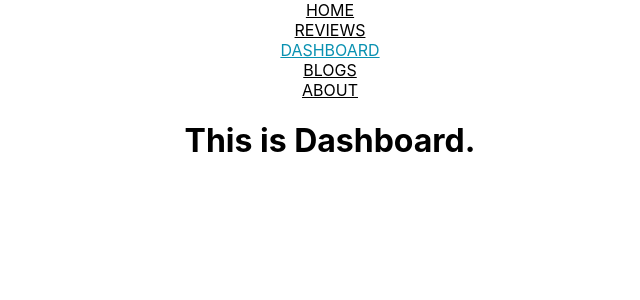
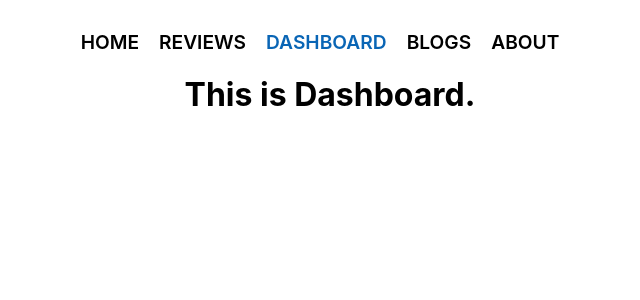
Before and after one commit to jrtanmoy/product-reviews-website, a React (Create React App) app: page /dashboard in a window 1280 px wide. Shown: the top 300 px of the page, without its empty margins (310-950 px from the left). Built offline with nearby package versions, Linux system fonts and the light colour scheme.

Commit message:
header style added

```diff
--- a/src/components/CustomLink/CustomLink.js
+++ b/src/components/CustomLink/CustomLink.js
@@ -6,7 +6,7 @@ const CustomLink = ({ children, to, ...props }) => {
   let match = useMatch({ path: resolved.pathname, end: true })
   return (
     <div>
-      <Link style={{ color: match ? '#0991B1' : 'black' }} to={to} {...props}>
+      <Link style={{ color: match ? '#0965b5' : 'black' }} to={to} {...props}>
         {children}
       </Link>
     </div>
--- a/src/components/Header/Header.css
+++ b/src/components/Header/Header.css
@@ -0,0 +1,15 @@
+.link-design{
+    margin-top: 30px;
+}
+.link-design nav{
+    text-align: center;
+    justify-content: center;
+    display: flex;
+
+}
+.link-design nav a {
+    text-decoration: none;
+    margin-right: 20px;
+    font-size: larger;
+    font-weight: 600;
+}
--- a/src/components/Header/Header.js
+++ b/src/components/Header/Header.js
@@ -1,14 +1,17 @@
 import React from 'react';
 import CustomLink from '../CustomLink/CustomLink';
+import './Header.css'
 
 const Header = () => {
     return (
-        <div>
+        <div className='link-design'>
+            <nav>
             <CustomLink to='/'>HOME</CustomLink>
             <CustomLink to='/reviews'>REVIEWS</CustomLink>
             <CustomLink to='/dashboard'>DASHBOARD</CustomLink>
             <CustomLink to='/blogs'>BLOGS</CustomLink>
             <CustomLink to='/about'>ABOUT</CustomLink>
+            </nav>
         </div>
     );
 };
```
